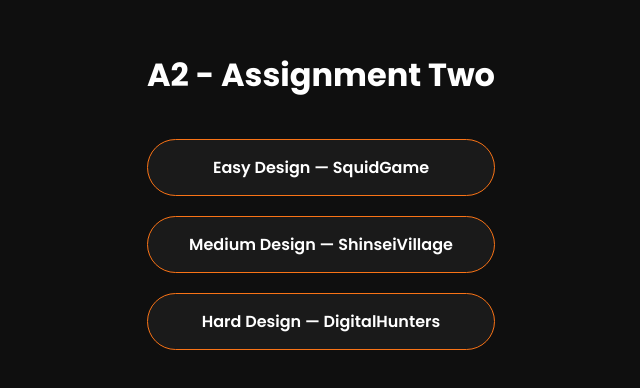
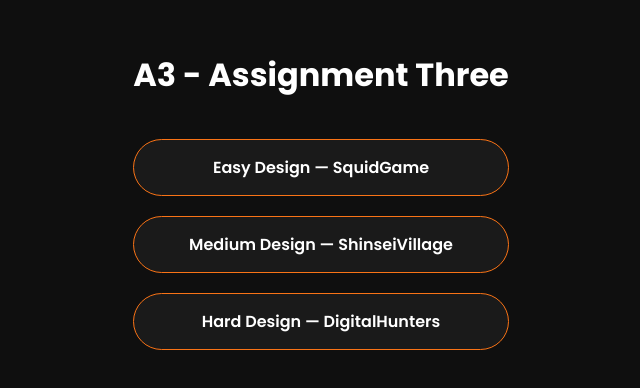
Before and after one commit to RajKhaitan3/A3-assignment-three, a plain HTML site: page index.html in a window 1280 px wide. Shown: the part 200-588 px from the top of the page, without its empty margins (319-959 px from the left). Drawn offline with Linux system fonts and the light colour scheme.

Commit message:
changes in title

```diff
--- a/index.html
+++ b/index.html
@@ -14,7 +14,7 @@
   </head>
   <body>
     <div class="container">
-      <h1>A2 - Assignment Two</h1>
+      <h1>A3 - Assignment Three</h1>
       <div class="links">
         <a href="Easy/index.html">Easy Design — SquidGame</a>
         <a href="Medium/index.html">Medium Design — ShinseiVillage</a>
```
Also changed, not shown: Hard/index.html (+1 -1 lines), Medium/index.html (+1 -1 lines).
